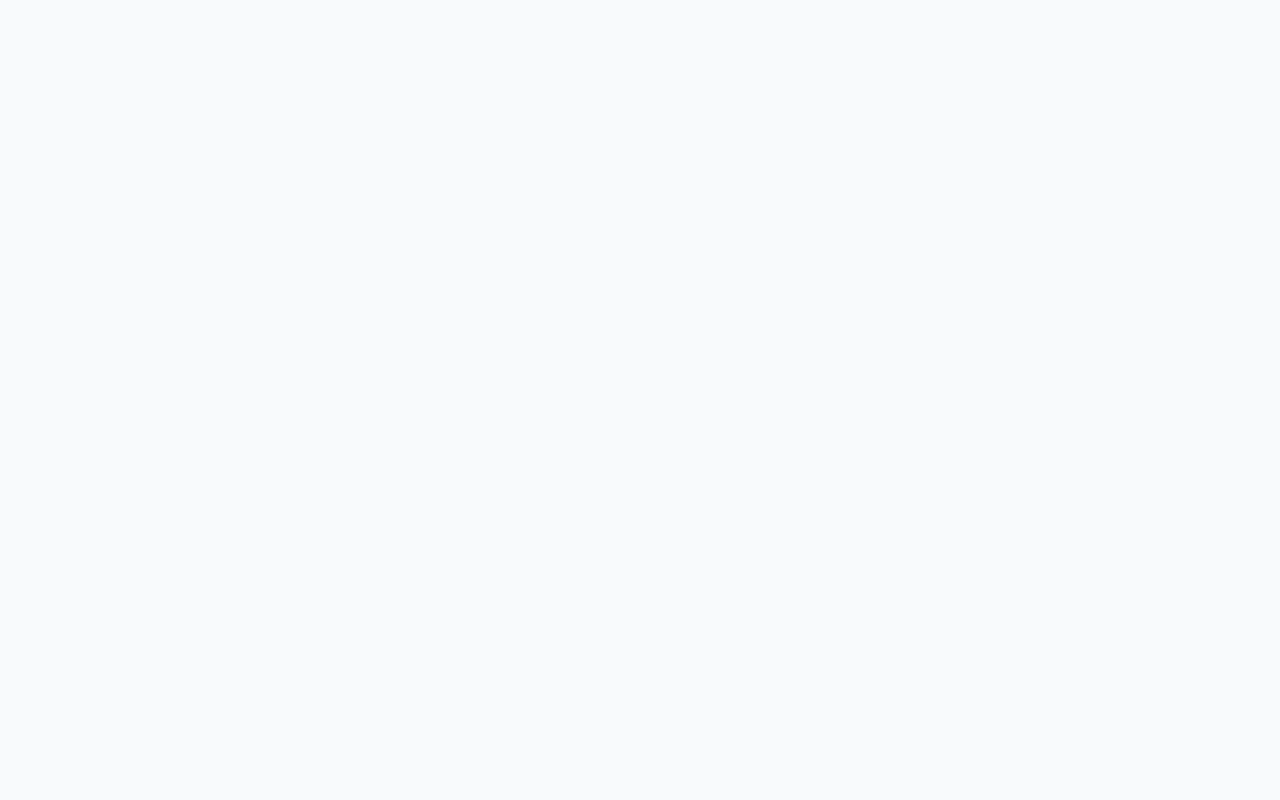
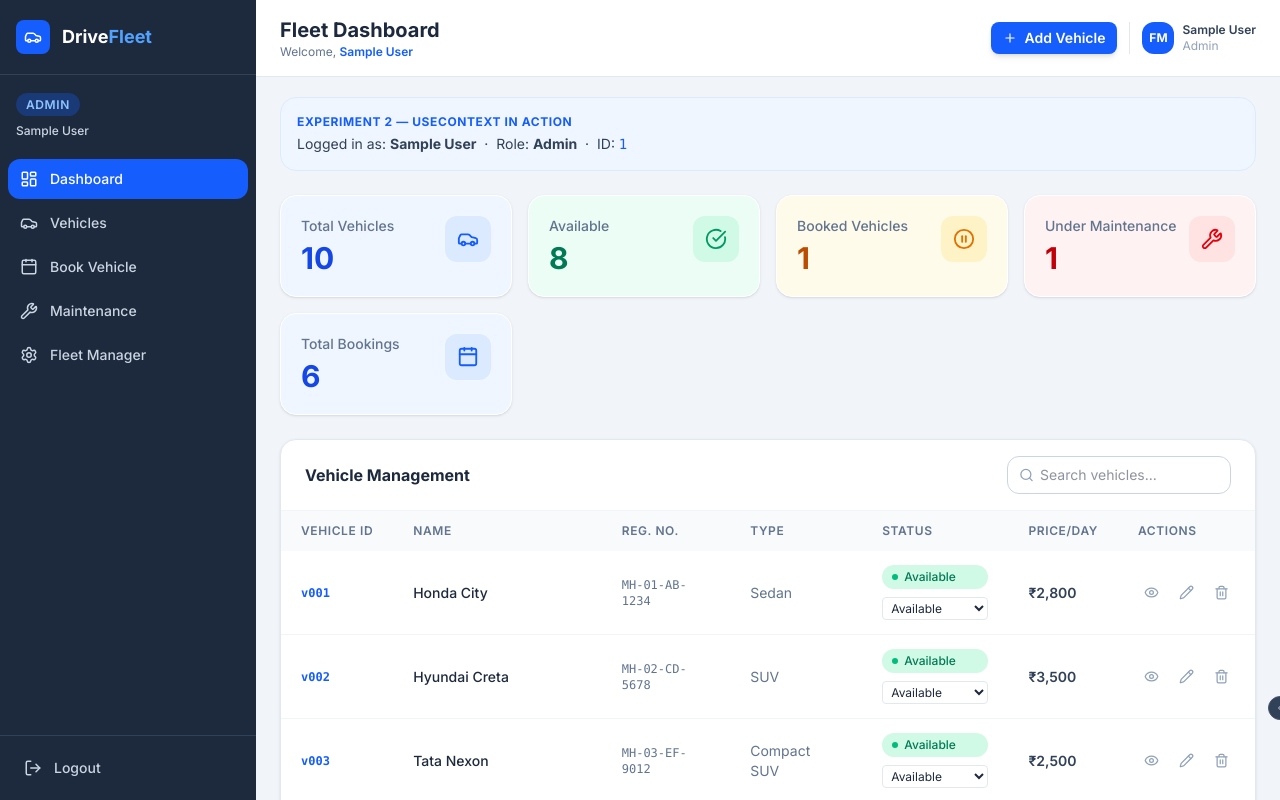
Before and after one commit to hiten-devlog-15/vehicle-rental-fleet-management, a React (Vite) app: page /dashboard in a window 1280 px wide. Before the commit this address had no page. Built offline with nearby package versions, Linux system fonts and the light colour scheme; sample sign-in values are in the browser's storage.

Commit message:
Implement Role-Based Access Control (RBAC) and Protected Routes

```diff
--- a/src/App.jsx
+++ b/src/App.jsx
@@ -1,14 +1,16 @@
-// App.jsx — Experiment 2 & 3: wrapped with Providers
-import { BrowserRouter as Router, Routes, Route } from 'react-router-dom';
+// App.jsx — RBAC: ProtectedRoute guards + dynamic /dashboard route
+import { BrowserRouter as Router, Routes, Route, Navigate } from 'react-router-dom';
 import { AuthProvider } from './context/AuthContext';
 import { VehicleProvider } from './context/VehicleContext';
 import { BookingProvider } from './context/BookingContext';
+import ProtectedRoute from './components/ProtectedRoute';
 import Home from './pages/Home';
 import Vehicles from './pages/Vehicles';
 import VehicleDetails from './pages/VehicleDetails';
 import Booking from './pages/Booking';
 import Login from './pages/Login';
 import Register from './pages/Register';
+import Dashboard from './pages/Dashboard';
 import CustomerDashboard from './pages/CustomerDashboard';
 import FleetDashboard from './pages/FleetDashboard';
 import Maintenance from './pages/Maintenance';
@@ -21,15 +23,58 @@ export default function App() {
         <BookingProvider>
           <Router>
             <Routes>
-              <Route path="/"                    element={<Home />} />
-              <Route path="/vehicles"            element={<Vehicles />} />
-              <Route path="/vehicles/:id"        element={<VehicleDetails />} />
-              <Route path="/booking"             element={<Booking />} />
-              <Route path="/login"               element={<Login />} />
-              <Route path="/register"            element={<Register />} />
-              <Route path="/customer-dashboard"  element={<CustomerDashboard />} />
-              <Route path="/fleet-dashboard"     element={<FleetDashboard />} />
-              <Route path="/maintenance"         element={<Maintenance />} />
+              {/* ── Public routes ─────────────────────────────────────── */}
+              <Route path="/"         element={<Home />} />
+              <Route path="/login"    element={<Login />} />
+              <Route path="/register" element={<Register />} />
+
+              {/* ── All authenticated users ───────────────────────────── */}
+              <Route path="/vehicles"     element={<Vehicles />} />
+              <Route path="/vehicles/:id" element={<VehicleDetails />} />
+
+              {/* ── /dashboard: role-aware dynamic dashboard ──────────── */}
+              <Route
+                path="/dashboard"
+                element={
+                  <ProtectedRoute>
+                    <Dashboard />
+                  </ProtectedRoute>
+                }
+              />
+
+              {/* ── Customer + Admin only ─────────────────────────────── */}
+              <Route
+                path="/booking"
+                element={
+                  <ProtectedRoute allowedRoles={['customer', 'admin']}>
+                    <Booking />
+                  </ProtectedRoute>
+                }
+              />
+
+              {/* ── Fleet Manager + Admin only ────────────────────────── */}
+              <Route
+                path="/maintenance"
+                element={
+                  <ProtectedRoute allowedRoles={['fleet_manager', 'admin']}>
+                    <Maintenance />
+                  </ProtectedRoute>
+                }
+              />
+              <Route
+                path="/fleet-dashboard"
+                element={
+                  <ProtectedRoute allowedRoles={['fleet_manager', 'admin']}>
+                    <FleetDashboard />
+                  </ProtectedRoute>
+                }
+              />
+
+              {/* ── Legacy dashboard aliases → redirect to /dashboard ─── */}
+              <Route path="/customer-dashboard" element={<Navigate to="/dashboard" replace />} />
+
+              {/* ── Catch-all → home ──────────────────────────────────── */}
+              <Route path="*" element={<Navigate to="/" replace />} />
             </Routes>
           </Router>
         </BookingProvider>
--- /dev/null
+++ b/src/components/ProtectedRoute.jsx
@@ -0,0 +1,29 @@
+// ProtectedRoute.jsx — RBAC route guard
+// Redirects unauthenticated users to /login.
+// Redirects authenticated users who lack the required role to /dashboard.
+
+import { Navigate } from 'react-router-dom';
+import { useAuth } from '../hooks/useAuth';
+
+/**
+ * ProtectedRoute
+ * @param {string[]} allowedRoles  — list of roles that may access this route.
+ *                                   If omitted, any authenticated user is allowed.
+ * @param {React.ReactNode} children — the page/component to render when access is granted.
+ */
+export default function ProtectedRoute({ allowedRoles, children }) {
+  const { user, isAuthenticated } = useAuth();
+
+  // 1. Not logged in → send to login
+  if (!isAuthenticated) {
+    return <Navigate to="/login" replace />;
+  }
+
+  // 2. Logged in but role not permitted → send to their own dashboard
+  if (allowedRoles && !allowedRoles.includes(user.role)) {
+    return <Navigate to="/dashboard" replace />;
+  }
+
+  // 3. Access granted
+  return children;
+}
--- a/src/components/Sidebar.jsx
+++ b/src/components/Sidebar.jsx
@@ -1,4 +1,4 @@
-// Sidebar.jsx — Experiment 2: wires Logout button to useAuth logout()
+// Sidebar.jsx — RBAC: filters nav links by user.role from AuthContext
 import { useState } from 'react';
 import { Link, NavLink, useNavigate } from 'react-router-dom';
 import {
@@ -7,21 +7,30 @@ import {
 } from 'lucide-react';
 import { useAuth } from '../hooks/useAuth';
 
-const links = [
-  { to: '/customer-dashboard', icon: LayoutDashboard, label: 'Dashboard' },
-  { to: '/vehicles', icon: Car, label: 'Vehicles' },
-  { to: '/booking', icon: Calendar, label: 'Book Vehicle' },
-  { to: '/maintenance', icon: Wrench, label: 'Maintenance' },
-  { to: '/fleet-dashboard', icon: Settings, label: 'Fleet Manager' },
+// Master link list — each entry declares which roles may see it
+const ALL_LINKS = [
+  { to: '/dashboard',       icon: LayoutDashboard, label: 'Dashboard',     roles: ['customer', 'fleet_manager', 'admin'] },
+  { to: '/vehicles',        icon: Car,             label: 'Vehicles',      roles: ['customer', 'fleet_manager', 'admin'] },
+  { to: '/booking',         icon: Calendar,        label: 'Book Vehicle',  roles: ['customer', 'admin'] },
+  { to: '/maintenance',     icon: Wrench,          label: 'Maintenance',   roles: ['fleet_manager', 'admin'] },
+  { to: '/fleet-dashboard', icon: Settings,        label: 'Fleet Manager', roles: ['fleet_manager', 'admin'] },
 ];
 
-export default function Sidebar({ role = 'customer' }) {
+export default function Sidebar() {
   const [collapsed, setCollapsed] = useState(false);
   const [mobileOpen, setMobileOpen] = useState(false);
   const navigate = useNavigate();
 
-  // useAuth — Custom Hook (Experiment 2) — access logout and user info
+  // useAuth — Custom Hook — access logout, user info, and role for RBAC
   const { logout, user, isAuthenticated } = useAuth();
+
+  // Derive visible links based on the authenticated user's role
+  const visibleLinks = isAuthenticated && user
+    ? ALL_LINKS.filter((link) => link.roles.includes(user.role))
+    : [];
+
+  // Human-readable role label for the badge
+  const roleLabel = user?.role ? user.role.replace(/_/g, ' ') : 'Guest';
 
   const handleLogout = () => {
     logout();
@@ -45,8 +54,8 @@ export default function Sidebar({ role = 'customer' }) {
       {/* Role badge + user info */}
       {!collapsed && (
         <div className="px-4 pt-4 pb-2">
-          <span className="text-xs font-semibold bg-blue-600/30 text-blue-300 px-2.5 py-1 rounded-full uppercase tracking-wider">
-            {role === 'fleet' ? 'Fleet Manager' : 'Customer'}
+          <span className="text-xs font-semibold bg-blue-600/30 text-blue-300 px-2.5 py-1 rounded-full uppercase tracking-wider capitalize">
+            {roleLabel}
           </span>
           {/* Show logged-in user name from context */}
           {isAuthenticated && user && (
@@ -59,7 +68,7 @@ export default function Sidebar({ role = 'customer' }) {
 
       {/* Nav links */}
       <nav className="flex-1 px-2 py-3 space-y-1 overflow-y-auto">
-        {links.map(({ to, icon: Icon, label }) => (
+        {visibleLinks.map(({ to, icon: Icon, label }) => (
           <NavLink
             key={to}
             to={to}
--- a/src/pages/CustomerDashboard.jsx
+++ b/src/pages/CustomerDashboard.jsx
@@ -43,7 +43,7 @@ export default function CustomerDashboard() {
 
   return (
     <div className="flex h-screen overflow-hidden bg-slate-100">
-      <Sidebar role="customer" />
+      <Sidebar />
 
       {/* Main content */}
       <div className="flex-1 overflow-y-auto">
--- /dev/null
+++ b/src/pages/Dashboard.jsx
@@ -0,0 +1,20 @@
+// Dashboard.jsx — Dynamic dashboard router
+// Reads user.role from AuthContext and renders the correct dashboard view.
+// - customer      → CustomerDashboard
+// - fleet_manager → FleetDashboard
+// - admin         → FleetDashboard (admin overview with full fleet access)
+
+import { useAuth } from '../hooks/useAuth';
+import CustomerDashboard from './CustomerDashboard';
+import FleetDashboard from './FleetDashboard';
+
+export default function Dashboard() {
+  const { user } = useAuth();
+
+  if (user?.role === 'customer') {
+    return <CustomerDashboard />;
+  }
+
+  // fleet_manager and admin both get the Fleet Dashboard
+  return <FleetDashboard />;
+}
--- a/src/pages/FleetDashboard.jsx
+++ b/src/pages/FleetDashboard.jsx
@@ -95,7 +95,7 @@ export default function FleetDashboard() {
 
   return (
     <div className="flex h-screen overflow-hidden bg-slate-100">
-      <Sidebar role="fleet" />
+      <Sidebar />
 
       <div className="flex-1 overflow-y-auto">
         {/* Top bar */}
--- a/src/pages/Maintenance.jsx
+++ b/src/pages/Maintenance.jsx
@@ -1,4 +1,4 @@
-// Maintenance.jsx — Experiment 2 & 3: uses useVehicles context
+// Maintenance.jsx — RBAC: uses useAuth for user info display
 import { useState, useEffect } from 'react';
 import Sidebar from '../components/Sidebar';
 import StatusBadge from '../components/StatusBadge';
@@ -7,10 +7,14 @@ import Button from '../components/Button';
 import DashboardCard from '../components/DashboardCard';
 import { maintenanceRecords, maintenanceTypes, maintenanceStatuses } from '../data/maintenance';
 import { useVehicles } from '../hooks/useVehicles';
-import { Wrench, Plus, CalendarClock, IndianRupee, User, CheckCircle, AlertCircle } from 'lucide-react';
+import { useAuth } from '../hooks/useAuth';
+import { Wrench, Plus, CalendarClock, IndianRupee, CheckCircle, AlertCircle } from 'lucide-react';
 
 export default function Maintenance() {
   const { vehicles } = useVehicles();
+  const { user } = useAuth();
+  const displayName = user?.name || 'Fleet Manager';
+  const displayRole = user?.role ? user.role.replace(/_/g, ' ') : 'Fleet Manager';
   const [records, setRecords] = useState(maintenanceRecords);
   const [showModal, setShowModal] = useState(false);
   const [form, setForm] = useState({
@@ -62,7 +66,7 @@ export default function Maintenance() {
 
   return (
     <div className="flex h-screen overflow-hidden bg-slate-100">
-      <Sidebar role="fleet" />
+      <Sidebar />
 
       <div className="flex-1 overflow-y-auto">
         {/* Top bar */}
@@ -82,11 +86,11 @@ export default function Maintenance() {
             </Button>
             <div className="flex items-center gap-2 pl-3 border-l border-slate-200">
               <div className="w-8 h-8 rounded-xl bg-blue-600 flex items-center justify-center">
-                <User size={14} className="text-white" />
+                <span className="text-white text-xs font-bold">{user?.avatar || 'FM'}</span>
               </div>
               <div className="hidden sm:block">
-                <p className="text-xs font-semibold text-slate-700">Rajan Verma</p>
-                <p className="text-xs text-slate-400">Fleet Manager</p>
+                <p className="text-xs font-semibold text-slate-700">{displayName}</p>
+                <p className="text-xs text-slate-400 capitalize">{displayRole}</p>
               </div>
             </div>
           </div>
```
Also changed, not shown: 1 other file (tests, documents, lock files or other folders).
